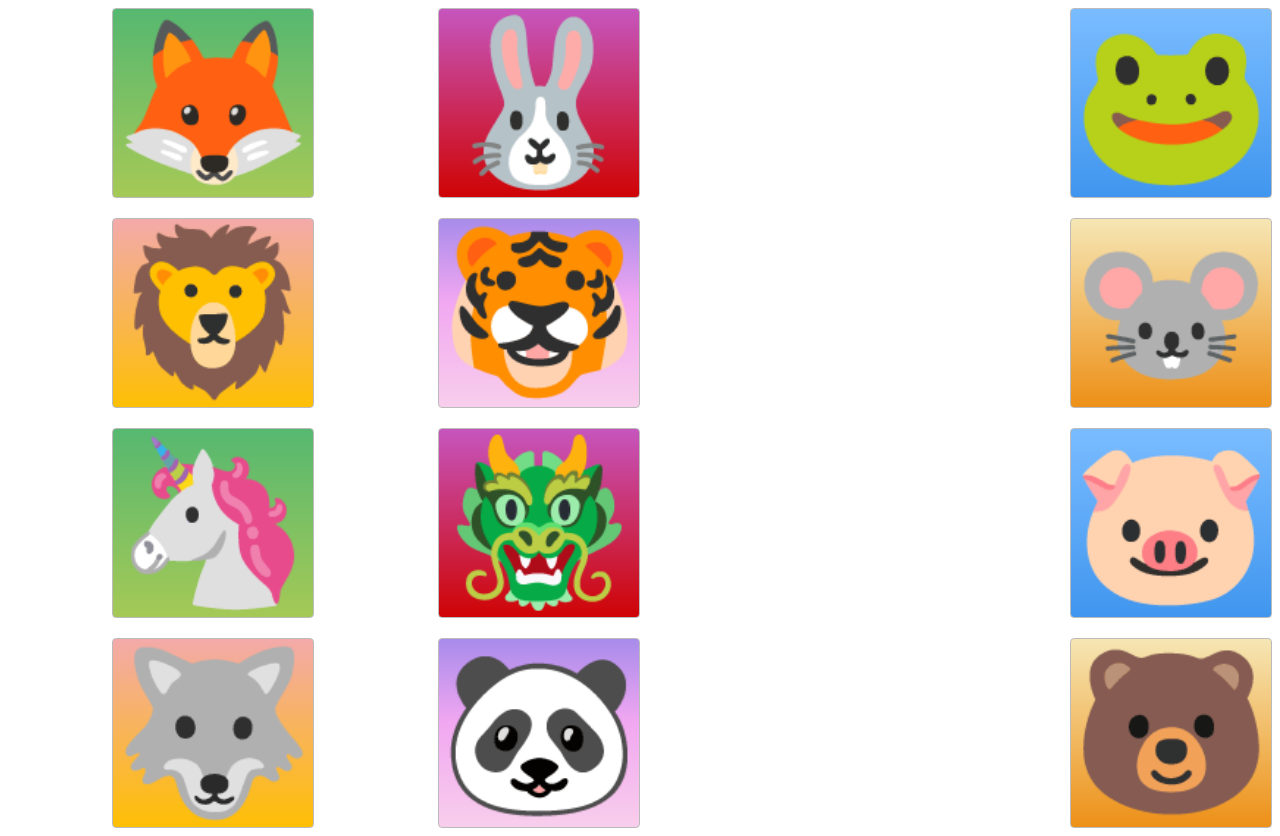
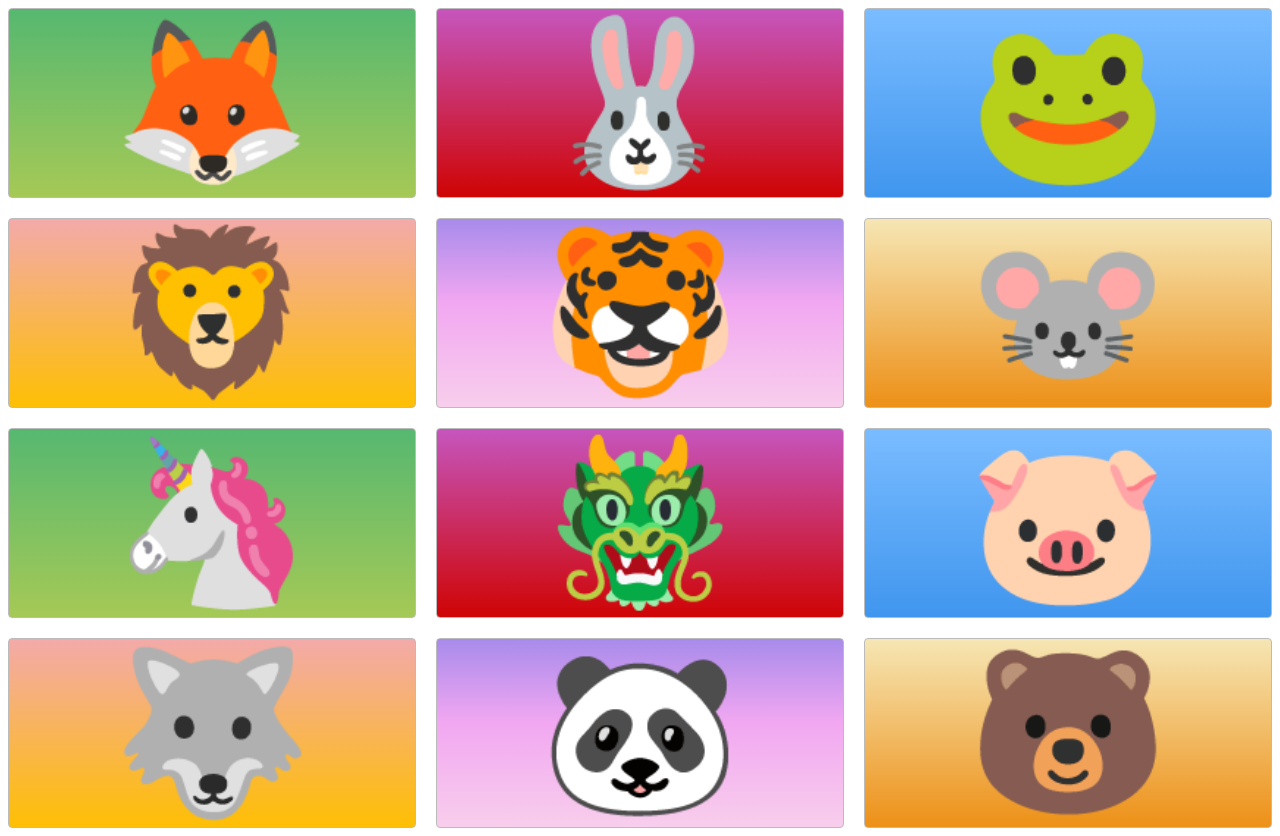
Before and after one commit to arya312/arya312.github.io, a plain HTML site: page index.html in a window 1280 px wide. Drawn offline with Linux system fonts and the light colour scheme.

Commit message:
Update style.css

```diff
--- a/style.css
+++ b/style.css
@@ -1,9 +1,8 @@
 .container {
     display: grid;
     gap: 20px;
-    grid-template-columns: 1fr 1fr 2fr;
+    grid-template-columns: 1fr 1fr 1fr;
     grid-template-rows: 1fr;
-    justify-items: end;
 }
 .zone {
     cursor:pointer;
```
